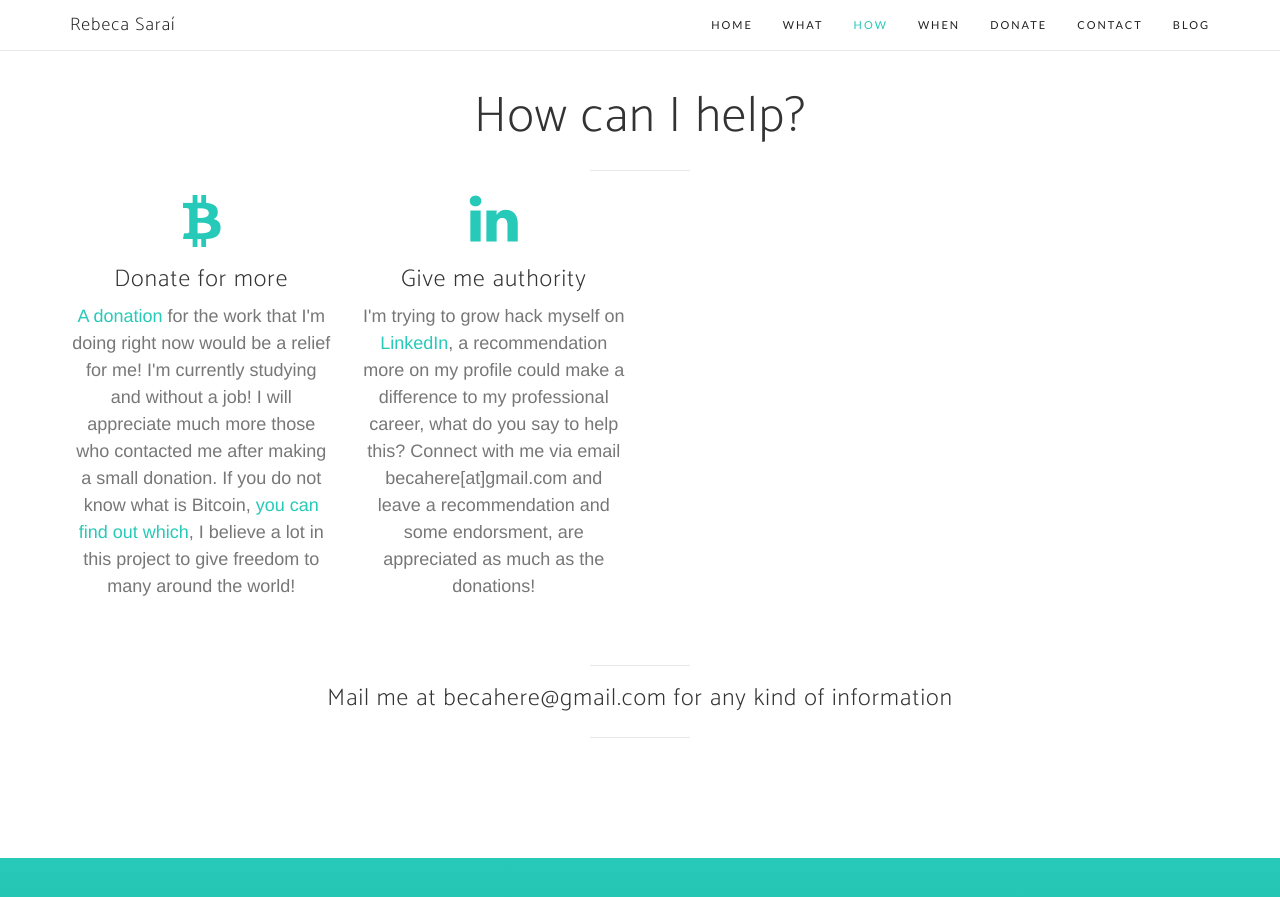
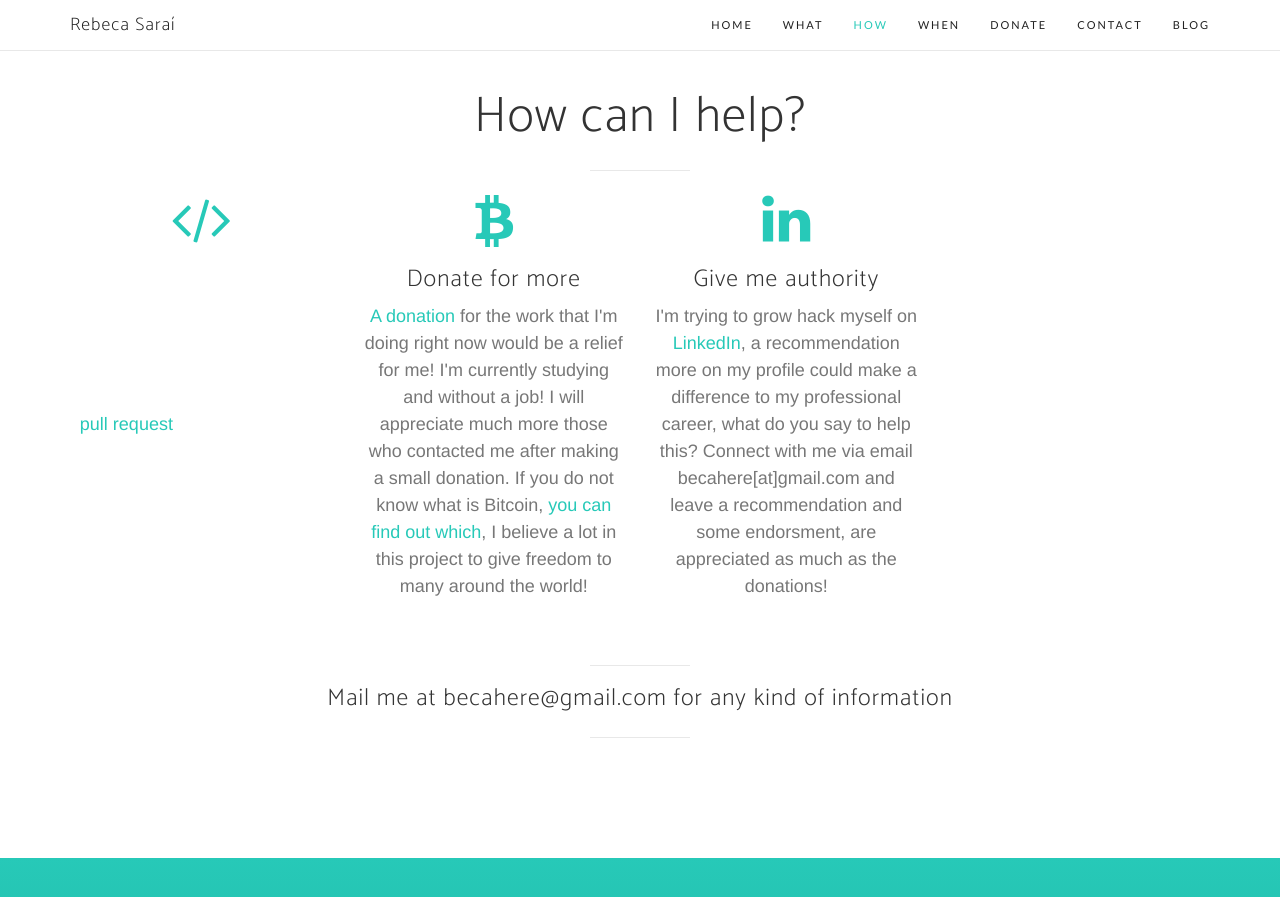
Before and after one commit to Rebecasarai/rebecasarai.github.io, a Jekyll site: the page built from funds.html, in a window 1280 px wide and 900 px high, scrolled down 1516 px. Shown: the top 897 px of the window. Built offline with Jekyll 4.4.1, drawn with Linux system fonts in a browser that asks for light colours; nearby versions of some CDN libraries; some web fonts are replaced.

Commit message:
Update feature-funds.html

```diff
--- a/_includes/feature-funds.html
+++ b/_includes/feature-funds.html
@@ -10,13 +10,13 @@
     </div>
     <div class="container">
         <div class="row">
-            <!--<div class="col-lg-3 col-md-6 text-center">
-                <div class="service-box">
+            <div class="col-lg-3 col-md-6 text-center" style="color:white">
+                <div class="service-box" style="color:white">
                     <i class="fa fa-4x fa-code wow bounceIn text-primary"></i>
-                    <h3>Improving the code</h3>
-                    <p class="text-muted">If you have development expertise in Jekyll, SEO or Web Design I'll thank you to give me your opinion, or could send a <a target="_blank" href="https://github.com/rebecasarai/rebecasarai.github.io">pull request</a>. Ruby, JavaScript, HTML and CSS developers are welcome here! I look forward to sharing my ideas of web marketing and grow hacking with you!</p>
+                    <h3 style="color:white">Improving the code</h3>
+                    <p class="text-muted" style="color:white">If you have development expertise in Jekyll, SEO or Web Design I'll thank you to give me your opinion, or could send a <a target="_blank" href="https://github.com/rebecasarai/rebecasarai.github.io">pull request</a>. Ruby, JavaScript, HTML and CSS developers are welcome here! I look forward to sharing my ideas of web marketing and grow hacking with you!</p>
                 </div>
-            </div>-->
+            </div>
             <div class="col-lg-3 col-md-6 text-center">
                 <div class="service-box">
                     <i class="fa fa-4x fa-bitcoin wow bounceIn text-primary" data-wow-delay=".1s"></i>
```
